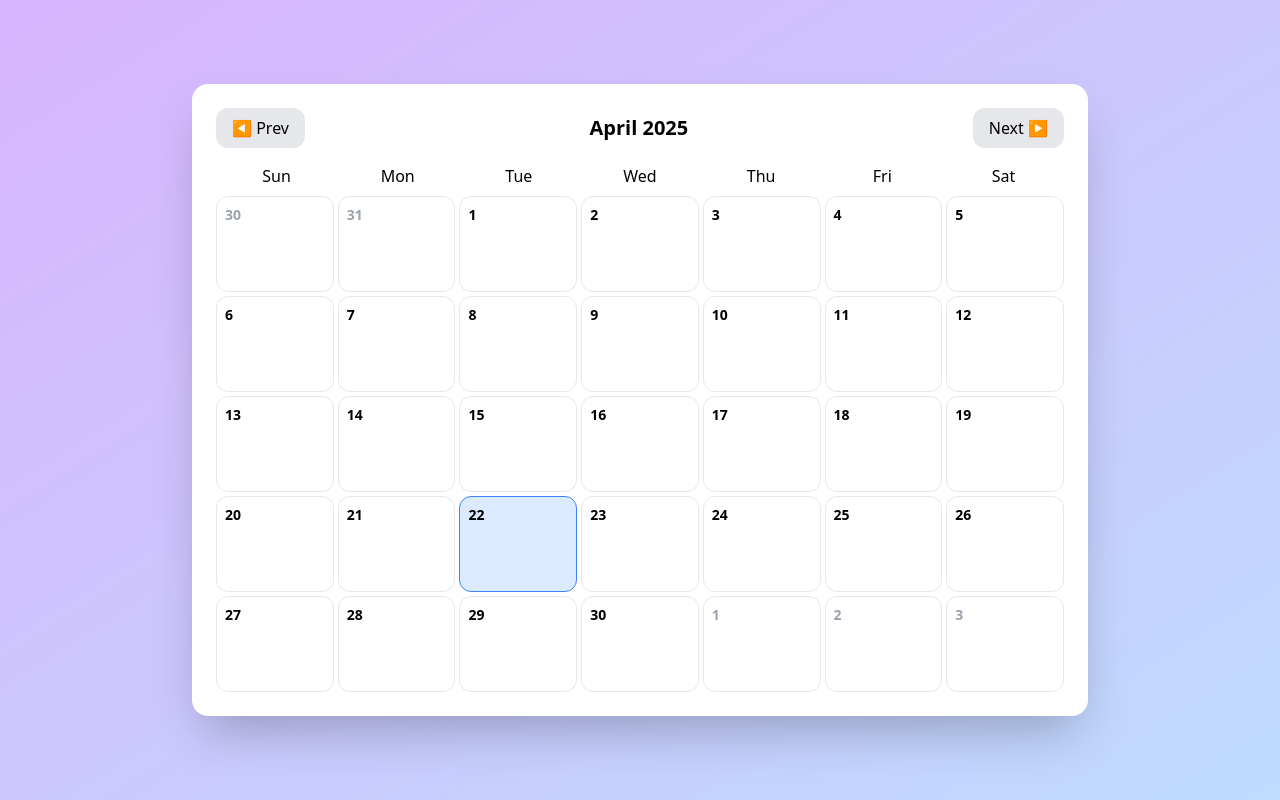
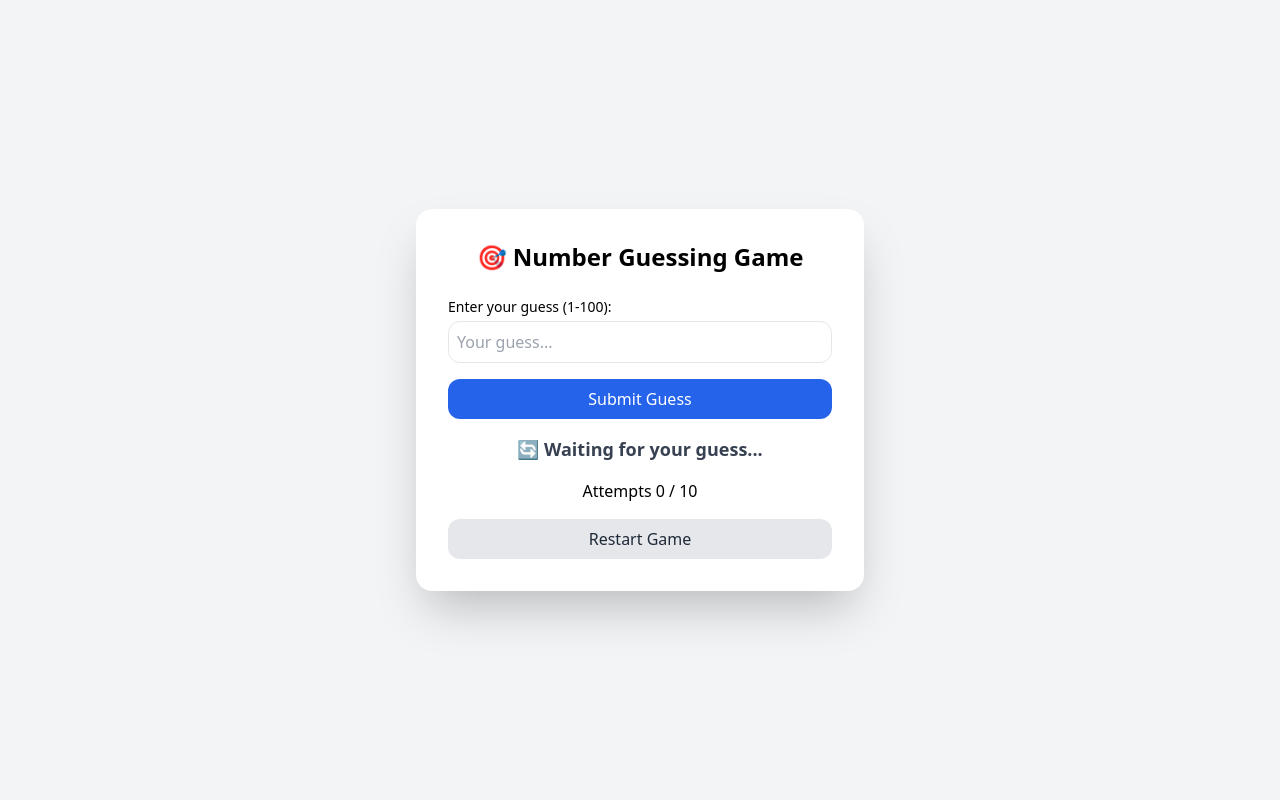
Before and after one commit to yash-sain/my-own-component-logic, a React (Create React App) app: page / in a window 1280 px wide. Built offline with nearby package versions, Linux system fonts and the light colour scheme; the HTML template or start-up script is replaced by a standard one.

Commit message:
refactor/code

```diff
--- a/src/App.js
+++ b/src/App.js
@@ -8,11 +8,11 @@ import CalendarScheduler from './components/CalendarScheduler/CalendarScheduler'
 const App = () => {
   return (
     <div>
-      {/* <NumberGuessingGame /> */}
+      <NumberGuessingGame />
       {/* <RockPaperScissors /> */}
       {/* <PasswordGenerator /> */}
       {/* <TodoApp /> */}
-      <CalendarScheduler />
+      {/* <CalendarScheduler /> */}
     </div>
   )
 }
--- a/src/components/NumberGuessingGame/NumberGuessingGame.jsx
+++ b/src/components/NumberGuessingGame/NumberGuessingGame.jsx
@@ -13,6 +13,7 @@ export default function NumberGuessingGame() {
         setCorrectNumber(randomNumber);
         setGameOver(false);
         setMessage("🔄 Waiting for your guess...");
+        setAttempts(0);
     };
 
     useEffect(() => {
@@ -29,7 +30,7 @@ export default function NumberGuessingGame() {
         }
         setAttempts(attempts + 1);
 
-        if (attempts !== 10) {
+        if (attempts !== 9) {
             if (guess > correctNumber) {
                 setMessage("☝️ Your number is too high.");
             } else if (guess < correctNumber) {
```
